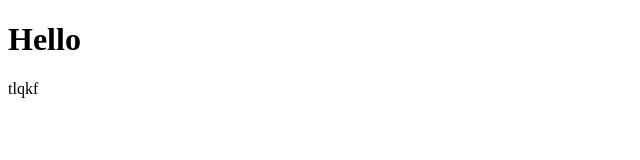
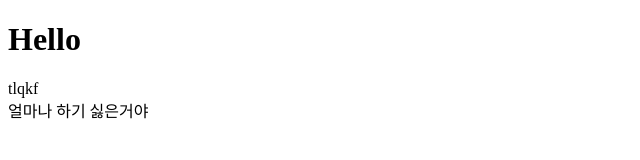
Before and after one commit to GyuHyunA/pragit, a plain HTML site: page index4.html in a window 1280 px wide. Shown: the whole page, without its empty margins (0-640 px from the left). Drawn offline with Linux system fonts and the light colour scheme.

Commit message:
얼마나 하기 싫은거야

```diff
--- a/index4.html
+++ b/index4.html
@@ -9,5 +9,7 @@
   <body>
     <h1>Hello</h1>
     <div>tlqkf</div>
+
+    <div>얼마나 하기 싫은거야</div>
   </body>
 </html>
```
